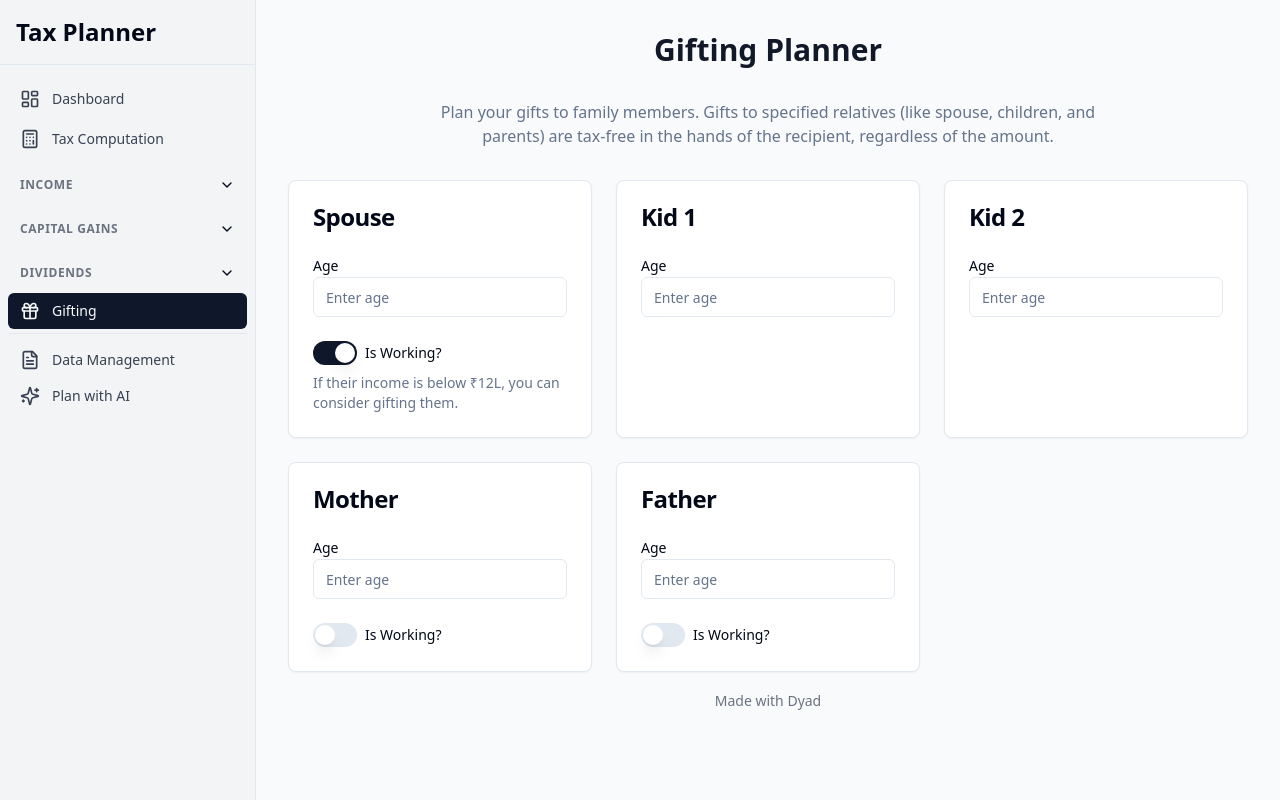
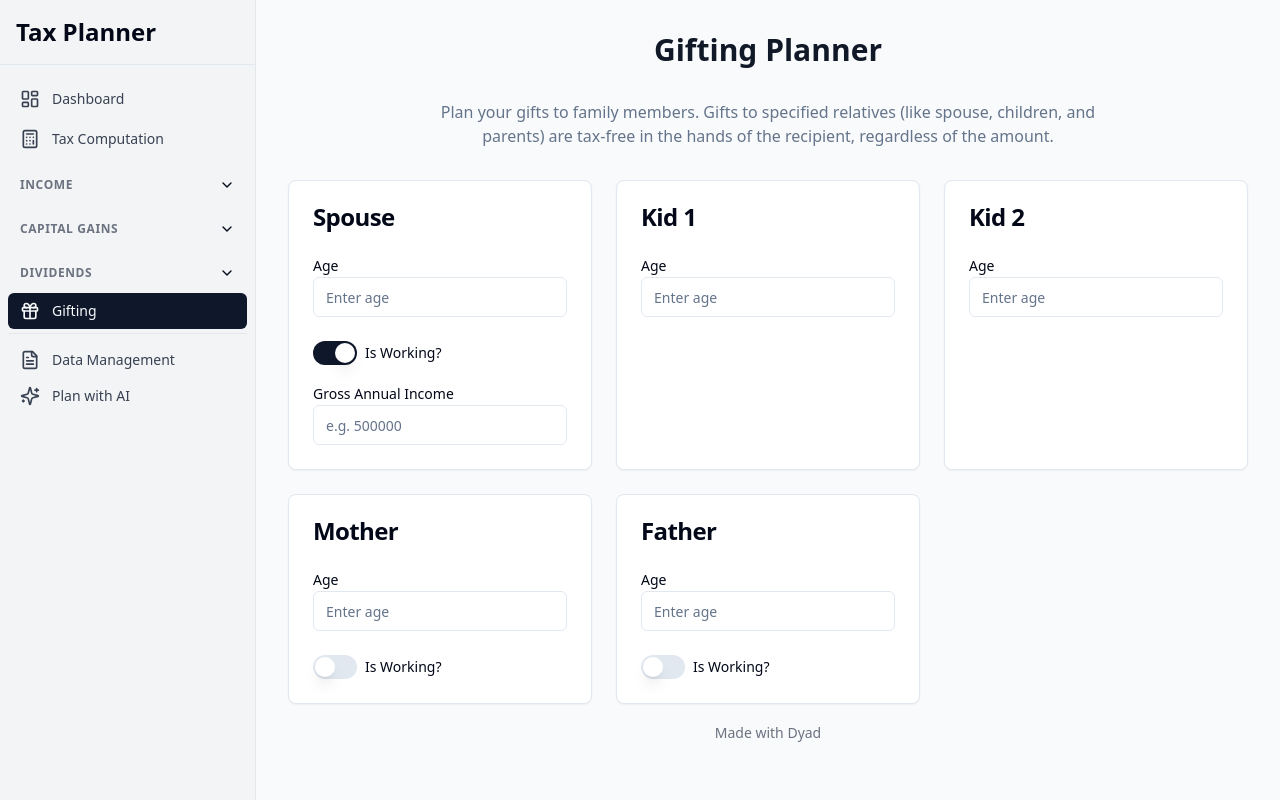
Before and after one commit to bravetux/NewTax_Computation, a React (Vite) app: page /gifting in a window 1280 px wide. Both pictures are taken after a click on the switch 335 px from the left and 353 px from the top of the page. Built offline with nearby package versions, Linux system fonts and the light colour scheme.

Commit message:
[dyad] Added gross income field to Gifting page - wrote 2 file(s)

```diff
--- a/src/components/GiftingRecipientCard.tsx
+++ b/src/components/GiftingRecipientCard.tsx
@@ -4,7 +4,7 @@ import { Input } from '@/components/ui/input';
 import { Label } from '@/components/ui/label';
 import { Switch } from '@/components/ui/switch';
 import { Alert, AlertDescription } from '@/components/ui/alert';
-import { Info } from 'lucide-react';
+import { Info, AlertCircle } from 'lucide-react';
 
 interface GiftingRecipientCardProps {
   name: string;
@@ -13,6 +13,8 @@ interface GiftingRecipientCardProps {
   showWorkingToggle: boolean;
   isWorking?: boolean;
   onIsWorkingChange?: (checked: boolean) => void;
+  grossIncome?: number | string;
+  onGrossIncomeChange?: (e: React.ChangeEvent<HTMLInputElement>) => void;
 }
 
 const GiftingRecipientCard: React.FC<GiftingRecipientCardProps> = ({
@@ -22,8 +24,13 @@ const GiftingRecipientCard: React.FC<GiftingRecipientCardProps> = ({
   showWorkingToggle,
   isWorking,
   onIsWorkingChange,
+  grossIncome,
+  onGrossIncomeChange,
 }) => {
   const isAdult = Number(age) >= 18;
+  const income = Number(grossIncome) || 0;
+  const incomeLimit = 1200000;
+  const isIncomeBelowLimit = income < incomeLimit;
 
   return (
     <Card>
@@ -53,7 +60,7 @@ const GiftingRecipientCard: React.FC<GiftingRecipientCardProps> = ({
         )}
 
         {showWorkingToggle && onIsWorkingChange && (
-          <div className="space-y-2 pt-2">
+          <div className="space-y-4 pt-2">
             <div className="flex items-center space-x-2">
               <Switch
                 id={`working-${name}`}
@@ -63,9 +70,36 @@ const GiftingRecipientCard: React.FC<GiftingRecipientCardProps> = ({
               <Label htmlFor={`working-${name}`}>Is Working?</Label>
             </div>
             {isWorking && (
-              <p className="text-sm text-muted-foreground">
-                If their income is below ₹12L, you can consider gifting them.
-              </p>
+              <div className="space-y-4">
+                <div>
+                  <Label htmlFor={`income-${name}`}>Gross Annual Income</Label>
+                  <Input
+                    id={`income-${name}`}
+                    type="number"
+                    value={grossIncome}
+                    onChange={onGrossIncomeChange}
+                    placeholder="e.g. 500000"
+                    min="0"
+                  />
+                </div>
+                {String(grossIncome).length > 0 && (
+                  isIncomeBelowLimit ? (
+                    <Alert variant="default" className="bg-green-50 dark:bg-green-900/20 border-green-200 dark:border-green-700">
+                      <Info className="h-4 w-4 text-green-600 dark:text-green-400" />
+                      <AlertDescription className="text-green-700 dark:text-green-400">
+                        Income is below ₹12L. Gifting is a good option.
+                      </AlertDescription>
+                    </Alert>
+                  ) : (
+                    <Alert variant="destructive">
+                      <AlertCircle className="h-4 w-4" />
+                      <AlertDescription>
+                        Income is above ₹12L. Gifting may not be the most tax-efficient option.
+                      </AlertDescription>
+                    </Alert>
+                  )
+                )}
+              </div>
             )}
           </div>
         )}
--- a/src/pages/GiftingPage.tsx
+++ b/src/pages/GiftingPage.tsx
@@ -4,11 +4,11 @@ import GiftingRecipientCard from '@/components/GiftingRecipientCard';
 
 const GiftingPage: React.FC = () => {
   const [recipients, setRecipients] = useState({
-    spouse: { age: '', isWorking: false },
+    spouse: { age: '', isWorking: false, grossIncome: '' },
     kid1: { age: '' },
     kid2: { age: '' },
-    mother: { age: '', isWorking: false },
-    father: { age: '', isWorking: false },
+    mother: { age: '', isWorking: false, grossIncome: '' },
+    father: { age: '', isWorking: false, grossIncome: '' },
   });
 
   const handleAgeChange = (recipient: keyof typeof recipients, value: string) => {
@@ -22,6 +22,13 @@ const GiftingPage: React.FC = () => {
     setRecipients(prev => ({
       ...prev,
       [recipient]: { ...prev[recipient], isWorking: checked },
+    }));
+  };
+
+  const handleIncomeChange = (recipient: 'spouse' | 'mother' | 'father', value: string) => {
+    setRecipients(prev => ({
+      ...prev,
+      [recipient]: { ...prev[recipient], grossIncome: value },
     }));
   };
 
@@ -43,6 +50,8 @@ const GiftingPage: React.FC = () => {
             showWorkingToggle={true}
             isWorking={recipients.spouse.isWorking}
             onIsWorkingChange={(checked) => handleWorkingChange('spouse', checked)}
+            grossIncome={recipients.spouse.grossIncome}
+            onGrossIncomeChange={(e) => handleIncomeChange('spouse', e.target.value)}
           />
           <GiftingRecipientCard
             name="Kid 1"
@@ -63,6 +72,8 @@ const GiftingPage: React.FC = () => {
             showWorkingToggle={true}
             isWorking={recipients.mother.isWorking}
             onIsWorkingChange={(checked) => handleWorkingChange('mother', checked)}
+            grossIncome={recipients.mother.grossIncome}
+            onGrossIncomeChange={(e) => handleIncomeChange('mother', e.target.value)}
           />
           <GiftingRecipientCard
             name="Father"
@@ -71,6 +82,8 @@ const GiftingPage: React.FC = () => {
             showWorkingToggle={true}
             isWorking={recipients.father.isWorking}
             onIsWorkingChange={(checked) => handleWorkingChange('father', checked)}
+            grossIncome={recipients.father.grossIncome}
+            onGrossIncomeChange={(e) => handleIncomeChange('father', e.target.value)}
           />
         </div>
       </div>
```
